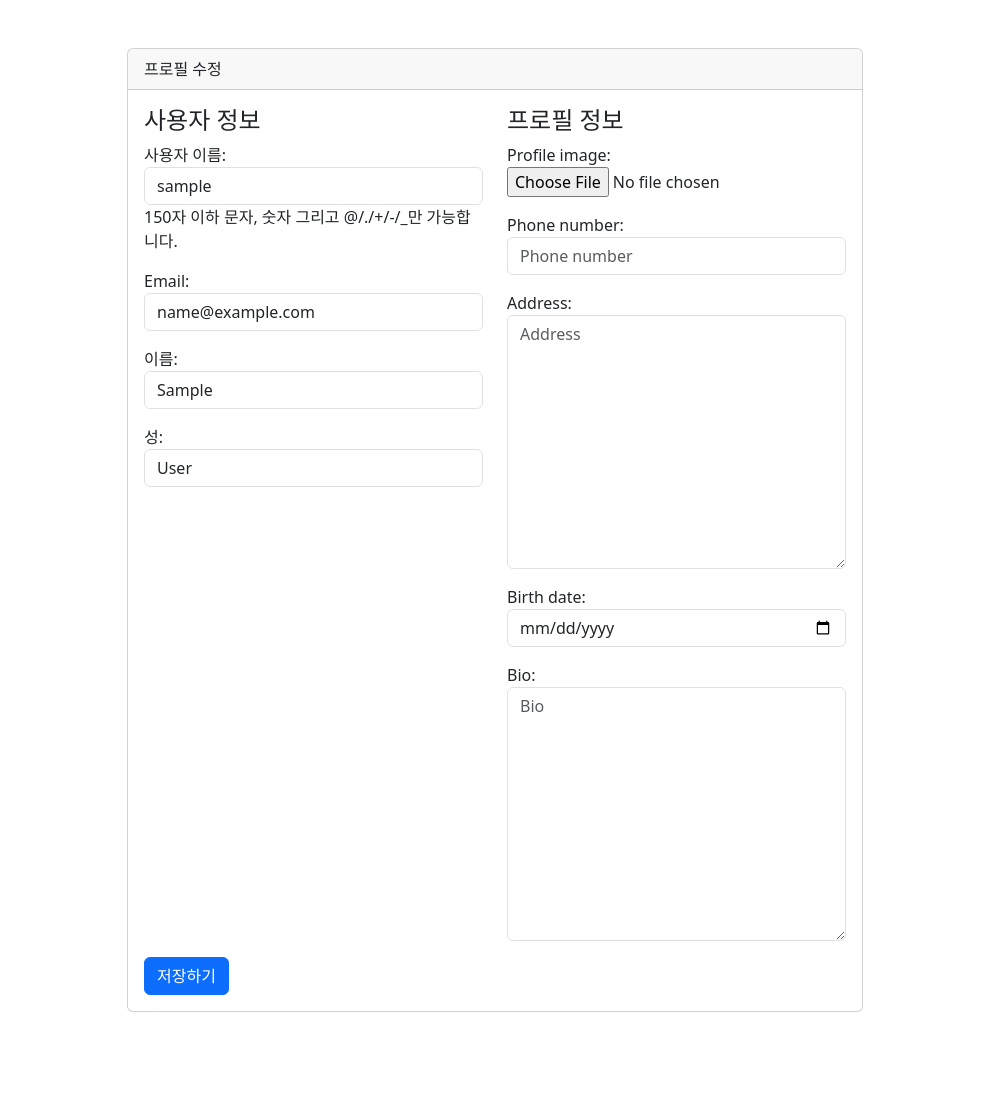
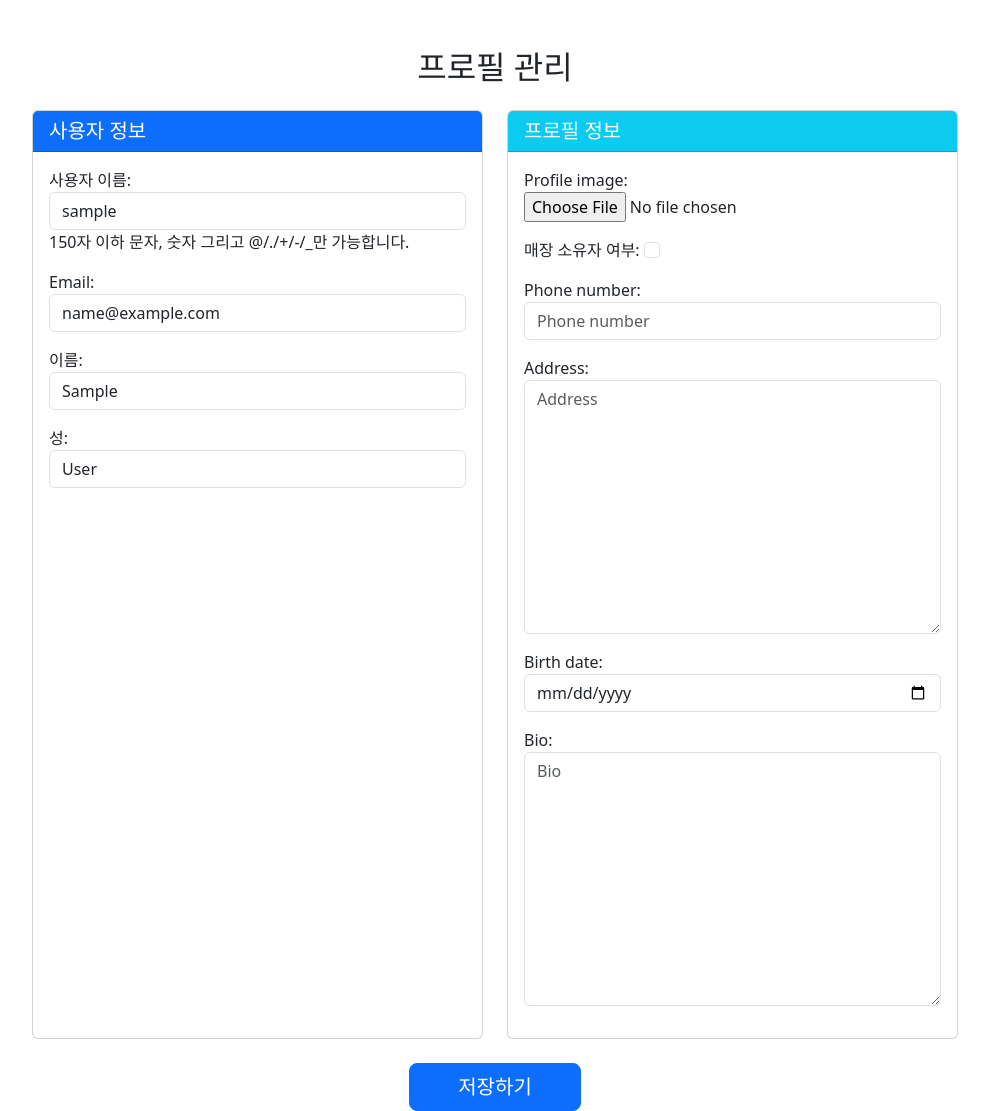
Before and after one commit to colacan01/saleswork, a Django app: page /accounts/profile/edit/ in a window 1280 px wide. Shown: the part 56-1167 px from the top of the page, without its empty margins (145-1134 px from the left). Before the commit the page ends 1068 px from the top, so only its background shows below. Run offline with Django 5.2, Linux system fonts and the light colour scheme; the visitor is signed in with stand-in values (Sample User, id 1).

Commit message:
사용자 프로필에 매장 소유자 여부 및 매장 외래 키 필드 추가, 프로필 수정 폼에 매장 정보 섹션 추가

```diff
--- a/accounts/forms.py
+++ b/accounts/forms.py
@@ -1,7 +1,7 @@
 from django import forms
 from django.contrib.auth.models import User
 from django.contrib.auth.forms import UserCreationForm
-from .models import UserProfile
+from .models import UserProfile, Store
 
 class UserRegisterForm(UserCreationForm):
     email = forms.EmailField(required=True)
@@ -36,9 +36,10 @@ class UserUpdateForm(forms.ModelForm):
 class ProfileUpdateForm(forms.ModelForm):
     class Meta:
         model = UserProfile
-        fields = ['profile_image', 'phone_number', 'address', 'birth_date', 'bio']
+        fields = ['profile_image', 'is_store_owner', 'phone_number', 'address', 'birth_date', 'bio']
         widgets = {
             'birth_date': forms.DateInput(attrs={'type': 'date'}),
+            # 'is_store_owner': forms.CheckboxInput(attrs={'class': 'form-check-input'}),
         }
 
     def __init__(self, *args, **kwargs):
@@ -49,8 +50,33 @@ class ProfileUpdateForm(forms.ModelForm):
                 self.fields[fieldname].widget.attrs.update({
                     'class': 'form-control-file',
                 })
+            # 체크박스 필드는 form-check-input 클래스 사용
+            elif fieldname == 'is_store_owner':
+                self.fields[fieldname].widget.attrs.update({
+                    'class': 'form-check-input',
+                })
             else:
                 self.fields[fieldname].widget.attrs.update({
                     'class': 'form-control',
                     'placeholder': self.fields[fieldname].label or fieldname.title()
                 })
+
+class StoreForm(forms.ModelForm):
+    class Meta:
+        model = Store
+        fields = ['name', 'business_number', 'phone_number', 'address', 'website']
+        labels = {
+            'name': '매장명',
+            'business_number': '사업자번호',
+            'phone_number': '전화번호',
+            'address': '주소',
+            'website': '웹사이트'
+        }
+
+    def __init__(self, *args, **kwargs):
+        super(StoreForm, self).__init__(*args, **kwargs)
+        for fieldname in self.fields:
+            self.fields[fieldname].widget.attrs.update({
+                'class': 'form-control',
+                'placeholder': self.fields[fieldname].label or fieldname.title()
+            })
--- a/accounts/models.py
+++ b/accounts/models.py
@@ -12,6 +12,8 @@ class UserProfile(models.Model):
     address = models.TextField(null=True, blank=True)
     birth_date = models.DateField(null=True, blank=True)
     bio = models.TextField(null=True, blank=True)
+    store = models.ForeignKey('Store', on_delete=models.CASCADE, related_name='profiles', null=True, blank=True, verbose_name='매장')
+    is_store_owner = models.BooleanField(default=False, verbose_name='매장 소유자 여부')
     created_at = models.DateTimeField(auto_now_add=True)
     updated_at = models.DateTimeField(auto_now=True)
 
@@ -35,7 +37,6 @@ class Store(models.Model):
     phone_number = models.CharField(max_length=15, verbose_name='전화번호')
     address = models.TextField(verbose_name='주소')
     website = models.URLField(null=True, blank=True, verbose_name='웹사이트')
-    owner = models.ForeignKey(User, on_delete=models.CASCADE, related_name='stores', verbose_name='매장 대표')
     created_at = models.DateTimeField(auto_now_add=True)
     updated_at = models.DateTimeField(auto_now=True)
 
--- a/accounts/templates/accounts/profile_edit.html
+++ b/accounts/templates/accounts/profile_edit.html
@@ -3,27 +3,67 @@
 {% block content %}
 <div class="container mt-5">
     <div class="row justify-content-center">
-        <div class="col-md-8">
-            <div class="card">
-                <div class="card-header">프로필 수정</div>
-                <div class="card-body">
-                    <form method="post" enctype="multipart/form-data">
-                        {% csrf_token %}
-                        <div class="row">
-                            <div class="col-md-6">
-                                <h4>사용자 정보</h4>
+        <div class="col-md-10">
+            <h2 class="mb-4 text-center">프로필 관리</h2>
+            <form method="post" enctype="multipart/form-data">
+                {% csrf_token %}
+                <div class="row">
+                    <!-- 사용자 정보 카드 -->
+                    <div class="col-md-6 mb-4">
+                        <div class="card h-100">
+                            <div class="card-header bg-primary text-white">
+                                <h5 class="mb-0">사용자 정보</h5>
+                            </div>
+                            <div class="card-body">
                                 {{ user_form.as_p }}
                             </div>
-                            <div class="col-md-6">
-                                <h4>프로필 정보</h4>
+                        </div>
+                    </div>
+
+                    <!-- 프로필 정보 카드 -->
+                    <div class="col-md-6 mb-4">
+                        <div class="card h-100">
+                            <div class="card-header bg-info text-white">
+                                <h5 class="mb-0">프로필 정보</h5>
+                            </div>
+                            <div class="card-body">
                                 {{ profile_form.as_p }}
                             </div>
                         </div>
-                        <button type="submit" class="btn btn-primary">저장하기</button>
-                    </form>
+                    </div>
                 </div>
-            </div>
+
+                <!-- 매장 정보 카드 -->
+                <div id="store-section" class="mb-4" {% if not user.profile.is_store_owner %}style="display:none;"{% endif %}>
+                    <div class="card">
+                        <div class="card-header bg-success text-white">
+                            <h5 class="mb-0">매장 정보</h5>
+                        </div>
+                        <div class="card-body">
+                            {{ store_form.as_p }}
+                        </div>
+                    </div>
+                </div>
+
+                <div class="text-center">
+                    <button type="submit" class="btn btn-primary btn-lg px-5">저장하기</button>
+                </div>
+            </form>
         </div>
     </div>
 </div>
+
+<script>
+    // 매장 소유자 체크박스 상태에 따라 매장 정보 섹션 표시/숨김
+    document.addEventListener('DOMContentLoaded', function() {
+        var isStoreOwnerCheckbox = document.querySelector('input[name="is_store_owner"]');
+        var storeSection = document.getElementById('store-section');
+
+        if (isStoreOwnerCheckbox) {
+            isStoreOwnerCheckbox.addEventListener('change', function() {
+                storeSection.style.display = this.checked ? 'block' : 'none';
+            });
+        }
+    });
+</script>
 {% endblock %}
--- a/accounts/views.py
+++ b/accounts/views.py
@@ -2,7 +2,10 @@ from django.shortcuts import render, redirect
 from django.contrib import messages
 from django.contrib.auth import authenticate, login, logout
 from django.contrib.auth.decorators import login_required
-from .forms import UserRegisterForm, UserUpdateForm, ProfileUpdateForm
+from .forms import UserRegisterForm, UserUpdateForm, ProfileUpdateForm, StoreForm
+from .models import Store
+import os
+from django.conf import settings
 
 def register_view(request):
     if request.method == 'POST':
@@ -34,21 +37,61 @@ def logout_view(request):
 
 @login_required
 def profile_edit_view(request):
+    # Store 정보 처리 로직 추가
+    store = None
+    if request.user.profile.store:
+        store = request.user.profile.store
+
     if request.method == 'POST':
         user_form = UserUpdateForm(request.POST, instance=request.user)
         profile_form = ProfileUpdateForm(request.POST, request.FILES, instance=request.user.profile)
 
-        if user_form.is_valid() and profile_form.is_valid():
-            user_form.save()
-            profile_form.save()
+        # 매장 소유자인 경우에만 store_form 처리
+        store_form = None
+        if 'is_store_owner' in request.POST:
+            if store:
+                store_form = StoreForm(request.POST, instance=store)
+            else:
+                store_form = StoreForm(request.POST)
+
+        forms_valid = user_form.is_valid() and profile_form.is_valid()
+        if store_form:
+            forms_valid = forms_valid and store_form.is_valid()
+
+        if forms_valid:
+            user = user_form.save()
+            profile = profile_form.save(commit=False)
+
+            # 프로필 이미지 저장 경로 확인 및 생성
+            if 'profile_image' in request.FILES:
+                # 기본 미디어 경로에서 프로필 이미지가 저장될 경로 가져오기
+                # 일반적으로 모델에서 정의한 upload_to 경로를 사용합니다
+                upload_path = os.path.join(settings.MEDIA_ROOT, 'profile_images')
+                if not os.path.exists(upload_path):
+                    os.makedirs(upload_path, exist_ok=True)
+
+            # Store 정보 저장
+            if profile.is_store_owner and store_form:
+                if store:
+                    store_form.save()
+                else:
+                    new_store = store_form.save()
+                    profile.store = new_store
+            elif not profile.is_store_owner:
+                profile.store = None
+
+            profile.save()
             messages.success(request, '프로필이 성공적으로 업데이트되었습니다!')
             return redirect('accounts:profile_edit')
     else:
         user_form = UserUpdateForm(instance=request.user)
         profile_form = ProfileUpdateForm(instance=request.user.profile)
+        store_form = StoreForm(instance=store) if store else StoreForm()
 
     context = {
         'user_form': user_form,
-        'profile_form': profile_form
+        'profile_form': profile_form,
+        'store_form': store_form,
+        'has_store': store is not None
     }
     return render(request, 'accounts/profile_edit.html', context)
--- a/workmgr/settings.py
+++ b/workmgr/settings.py
@@ -124,3 +124,6 @@ STATIC_URL = 'static/'
 # https://docs.djangoproject.com/en/5.1/ref/settings/#default-auto-field
 
 DEFAULT_AUTO_FIELD = 'django.db.models.BigAutoField'
+# Media files (uploads)
+MEDIA_URL = '/media/'
+MEDIA_ROOT = BASE_DIR / 'media'
```
Also changed, not shown: accounts/migrations/0003_remove_store_owner_userprofile_is_store_owner_and_more.py (added).
